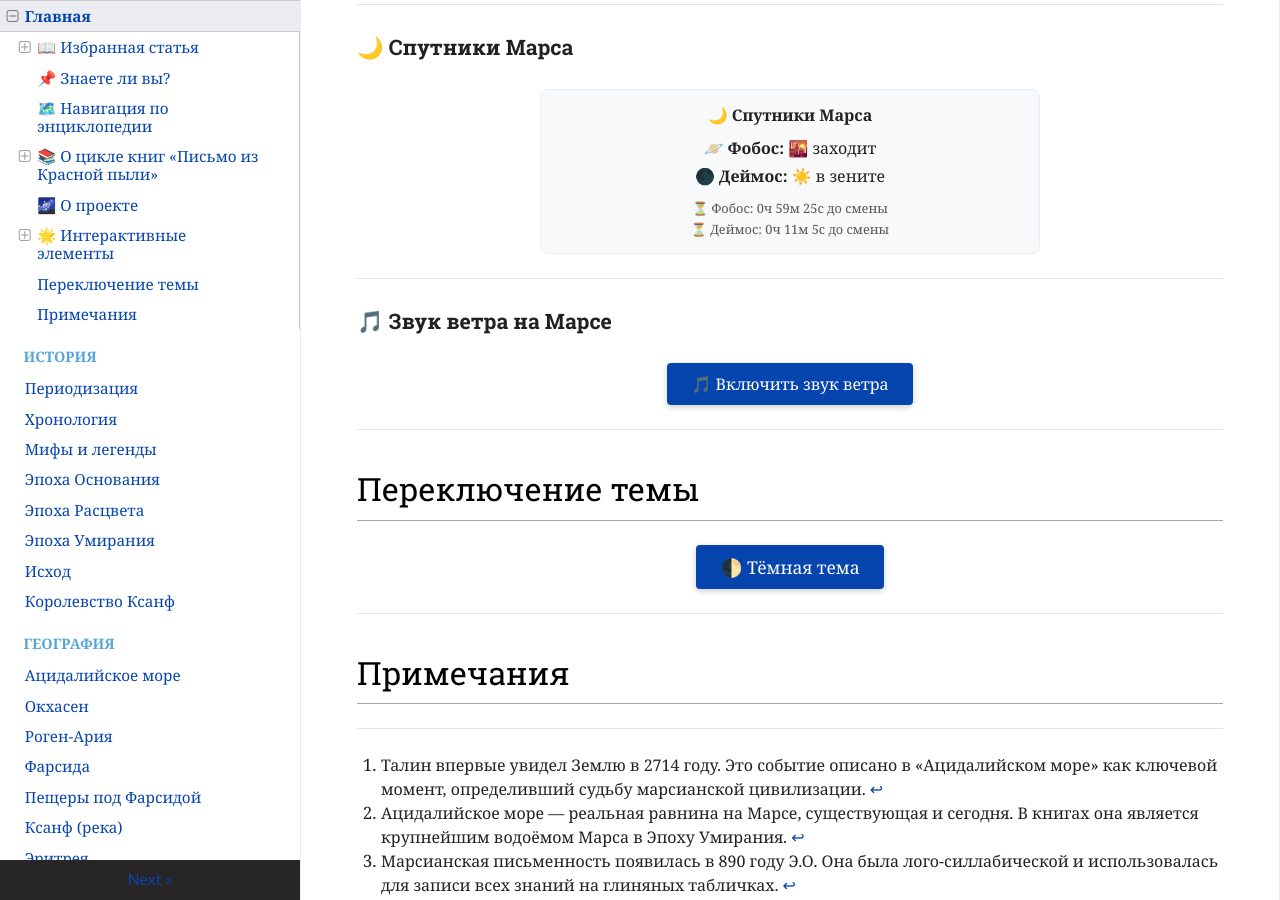
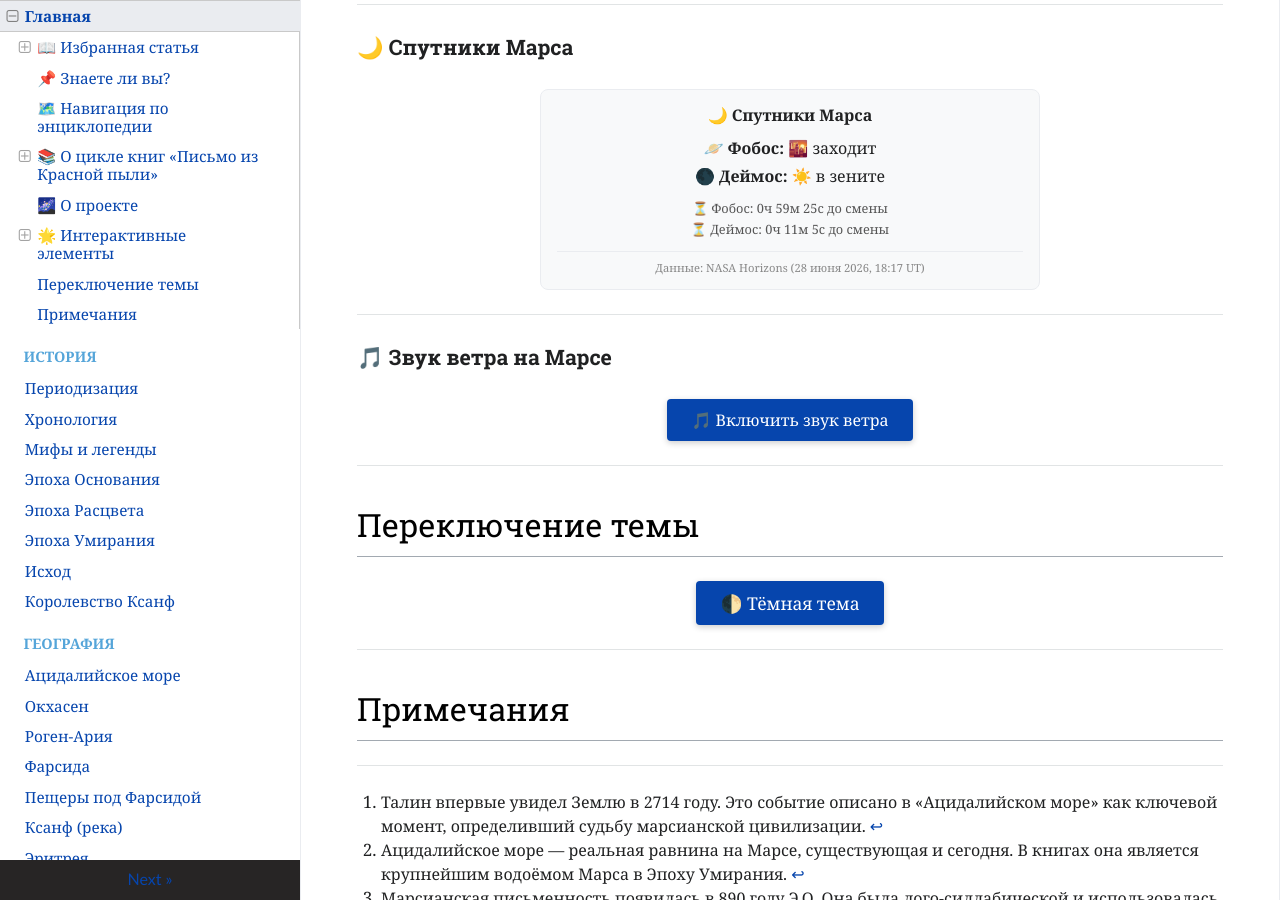
Before and after one commit to ivanhohlov14-bit/mars-encyclopedia, an MkDocs documentation site: the page built from docs/index.md, in a window 1280 px wide and 900 px high, scrolled down 3902 px. Built offline with MkDocs 1.6.1, drawn with Linux system fonts in a browser that asks for light colours; nearby versions of some CDN libraries.

Commit message:
Update index.md

```diff
--- a/docs/index.md
+++ b/docs/index.md
@@ -493,7 +493,20 @@
     <div id="phobosTimer">⏳</div>
     <div id="deimosTimer">⏳</div>
   </div>
-</div>
+
+  <!-- ===== ВСТАВЬТЕ ЭТОТ КОД ЗДЕСЬ ===== -->
+  <div style="
+    margin-top:10px;
+    font-size:0.7rem;
+    color:var(--text-muted, #888);
+    border-top:1px solid var(--border-color, #eaecf0);
+    padding-top:6px;
+  ">
+    Данные: NASA Horizons (28 июня 2026, 18:17 UT)
+  </div>
+  <!-- ===== КОНЕЦ ВСТАВКИ ===== -->
+
+</div>  <!-- ← это закрывающий тег блока moonPhase -->
 
 <script>
   (function() {
```
